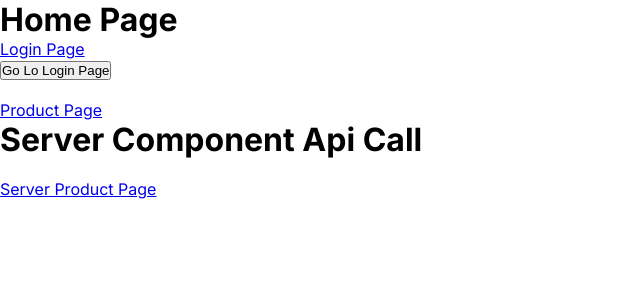
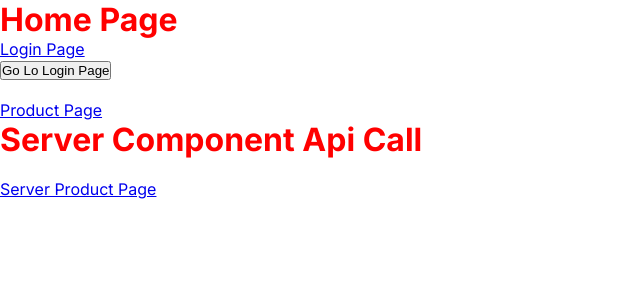
Before and after one commit to Avinashvns/nextjslearn, a Next.js app: page / in a window 1280 px wide. Shown: the top 300 px of the page, without its empty margins (0-640 px from the left). Built offline with nearby package versions, Linux system fonts and the light colour scheme.

Commit message:
global css

```diff
--- a/src/app/globals.css
+++ b/src/app/globals.css
@@ -3,3 +3,7 @@
   padding: 0;
   margin: 0;
 }
+
+h1 {
+  color: red;
+}
```
